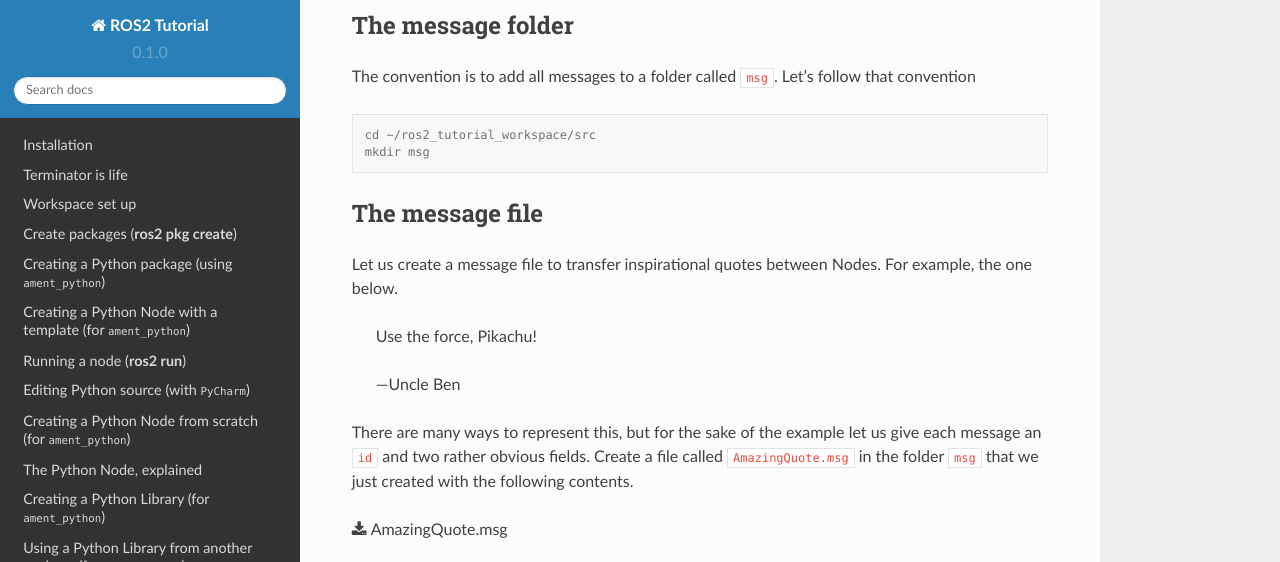
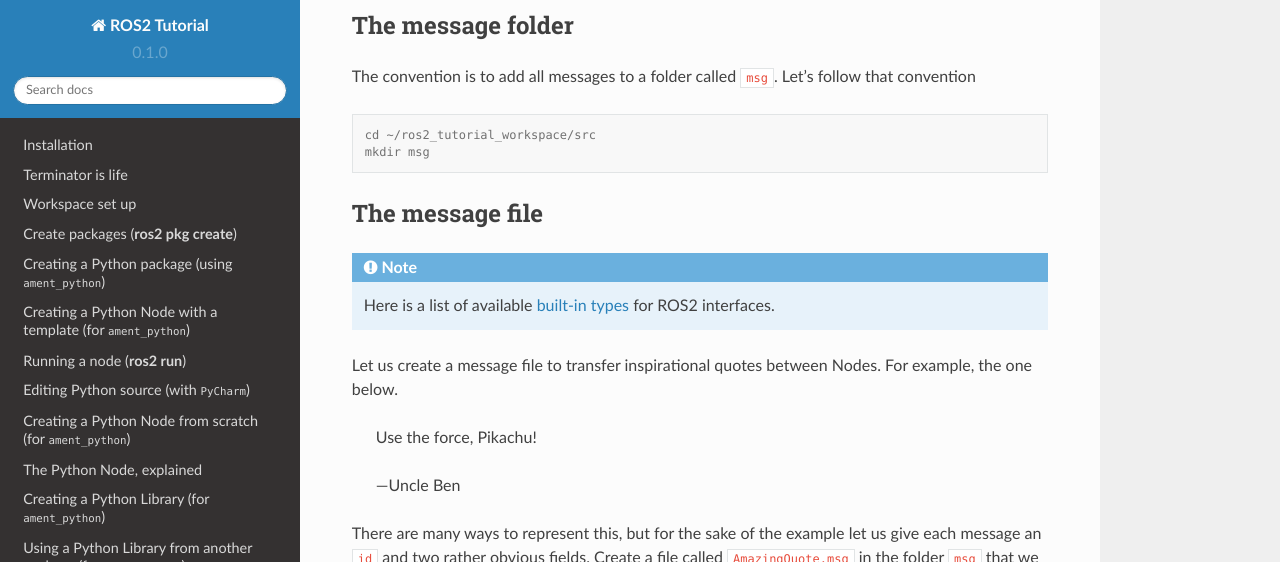
Before and after one commit to mmmarinho/ROS2_Tutorial, a Sphinx documentation site: the page built from docs/source/create_message_package.rst, in a window 1280 px wide and 900 px high, scrolled down 1648 px, cut to the strip 0-562 px from the top of the window. Built offline with Sphinx 7.4.7 and the Read the Docs theme 2.0.0, drawn with Linux system fonts in a browser that asks for light colours.

Commit message:
Update create_message_package.rst

```diff
--- a/docs/source/create_message_package.rst
+++ b/docs/source/create_message_package.rst
@@ -81,6 +81,10 @@
 The message file
 ----------------
 
+.. note::
+
+   Here is a list of available `built-in types <https://docs.ros.org/en/humble/Concepts/About-ROS-Interfaces.html#field-types>`_ for ROS2 interfaces.
+
 Let us create a message file to transfer inspirational quotes between Nodes. For example, the one below.
 
 .. epigraph::
```
